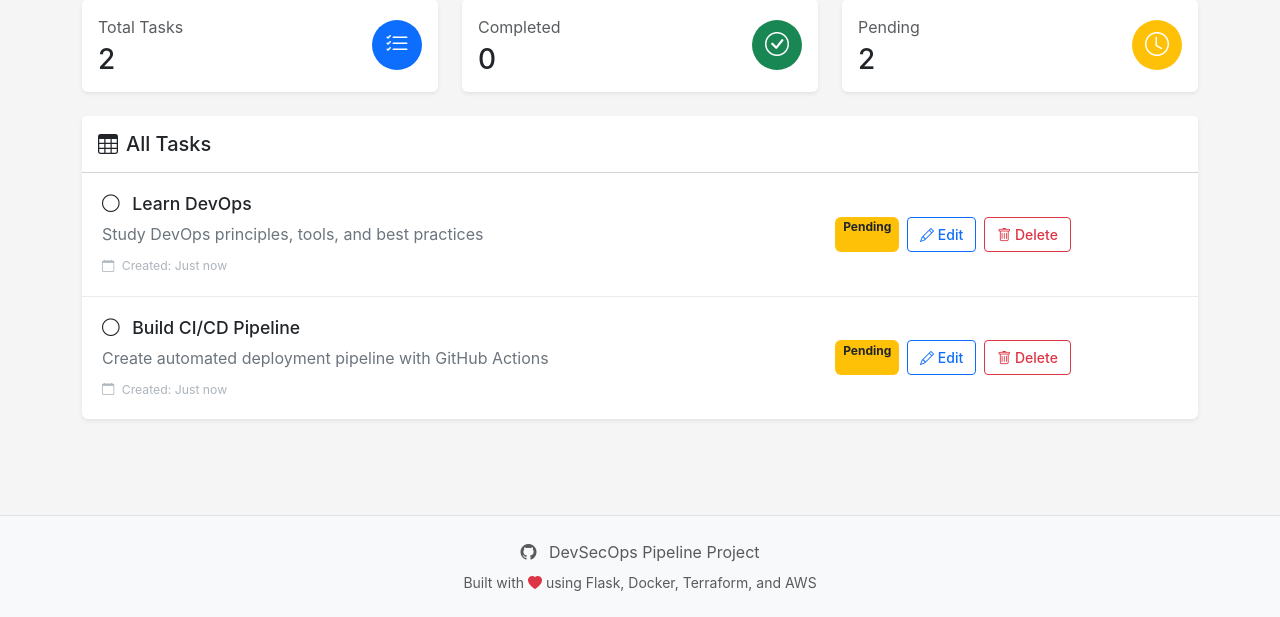
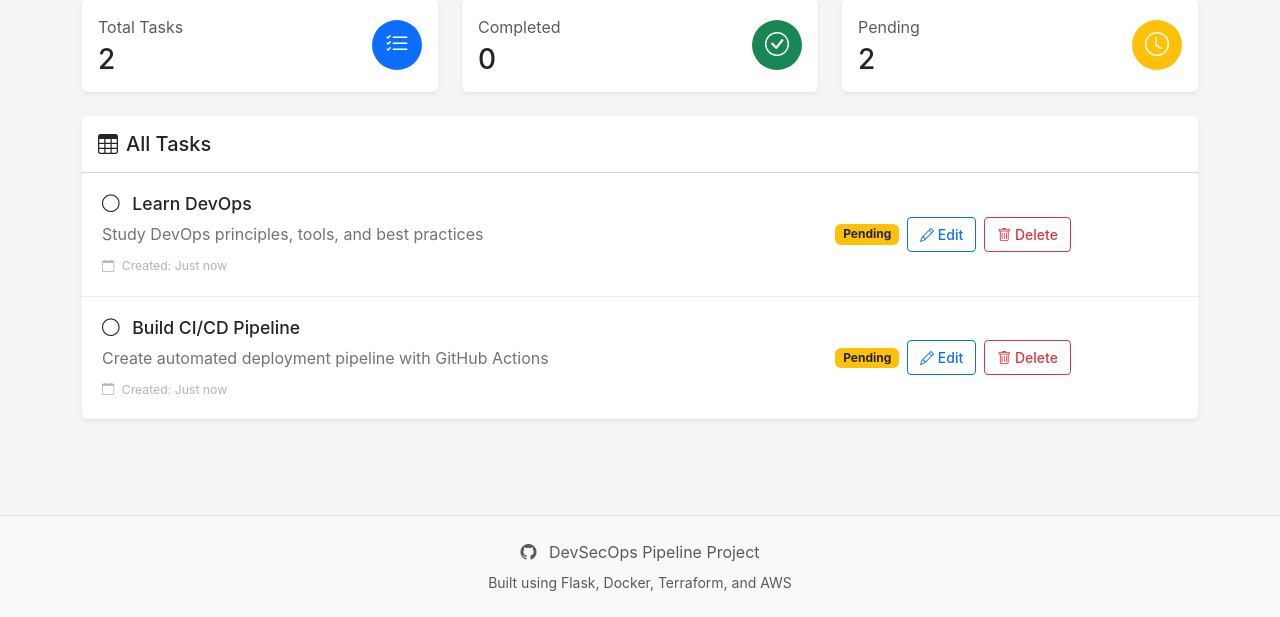
Before and after one commit to jiaquantan/secure-webapp-pipeline, a Flask app: page / in a window 1280 px wide. Shown: the part 235-852 px from the top of the page. Run offline with Flask 3, Linux system fonts and the light colour scheme; some libraries are stand-ins or nearby versions.

Commit message:
Fix UI: Center-align badge with buttons and simplify footer text

```diff
--- a/app/static/css/style.css
+++ b/app/static/css/style.css
@@ -114,6 +114,7 @@ body {
 .task-actions {
     display: flex;
     gap: 0.5rem;
+    align-items: center;
 }
 
 .task-actions .btn {
--- a/app/templates/index.html
+++ b/app/templates/index.html
@@ -205,8 +205,7 @@
                 DevSecOps Pipeline Project
             </p>
             <p class="small mb-0">
-                Built with <i class="bi bi-heart-fill text-danger"></i> using
-                Flask, Docker, Terraform, and AWS
+                Built using Flask, Docker, Terraform, and AWS
             </p>
         </div>
     </footer>
```
